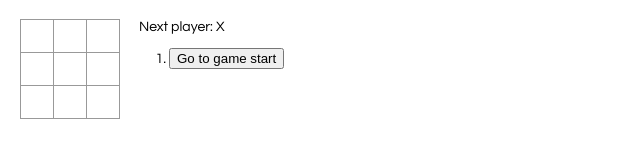
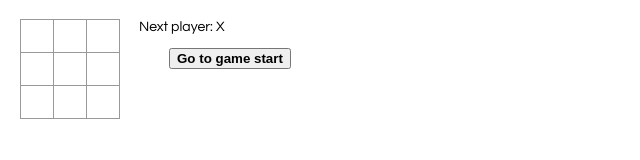
Before and after one commit to hoangnnh/reactjs-tic-tac-toe, a React app: page / in a window 1280 px wide. Shown: the full height of the page, 0-640 px from the left. Built offline with nearby package versions, Linux system fonts and the light colour scheme.

Commit message:
Bold the currently selected item in history list

```diff
--- a/src/index.css
+++ b/src/index.css
@@ -5,6 +5,7 @@ body {
 
 ol, ul {
   padding-left: 30px;
+  list-style: none;
 }
 
 .board-row:after {
@@ -48,3 +49,7 @@ ol, ul {
 .game-info {
   margin-left: 20px;
 }
+
+.bold button {
+  font-weight: bold;
+}
--- a/src/index.js
+++ b/src/index.js
@@ -128,7 +128,10 @@ class Game extends React.Component {
         : "Go to game start";
 
       return (
-        <li key={move}>
+        <li
+          key={move}
+          className={`${this.state.stepNumber === move ? "bold" : ""}`}
+        >
           <button onClick={() => this.jumpTo(move)}>{description}</button>
         </li>
       );
@@ -153,7 +156,7 @@ class Game extends React.Component {
         </div>
         <div className="game-info">
           <div>{status}</div>
-          <ol>{moves}</ol>
+          <ul>{moves}</ul>
         </div>
       </div>
     );
```
